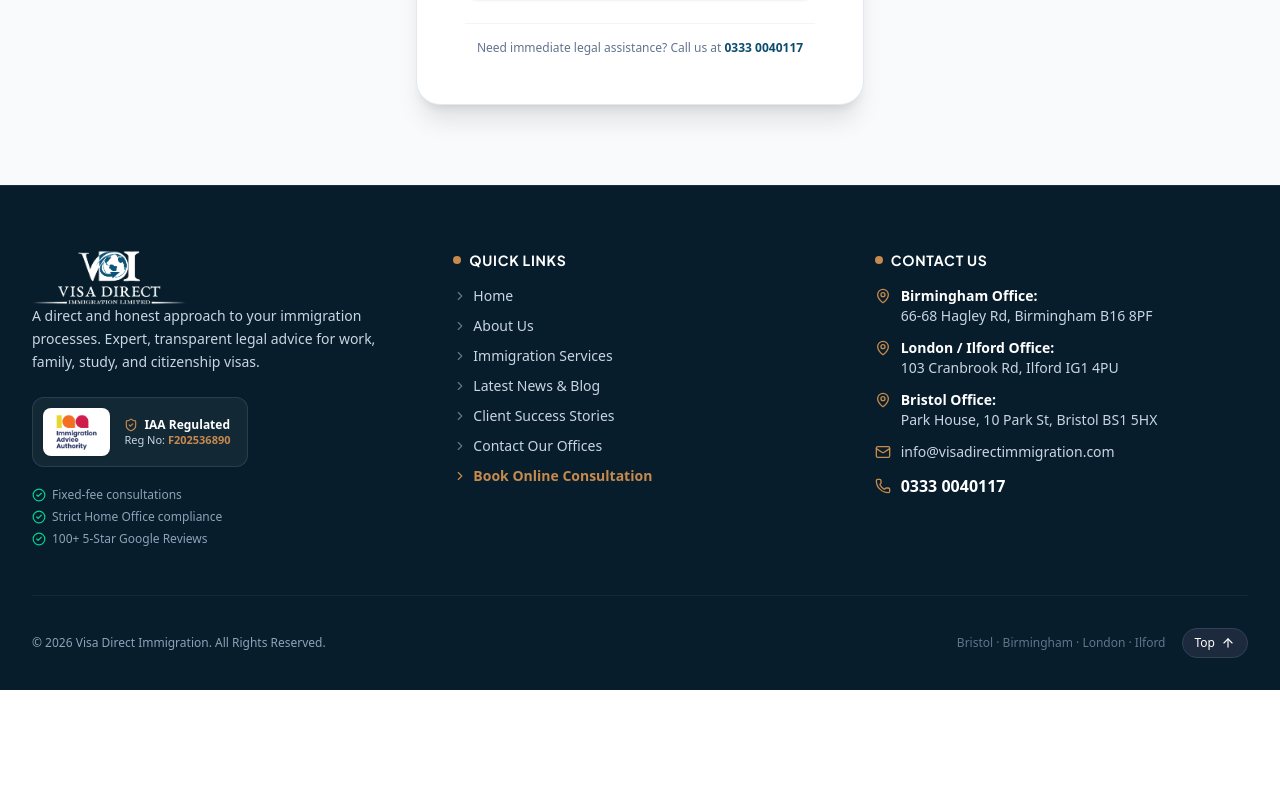
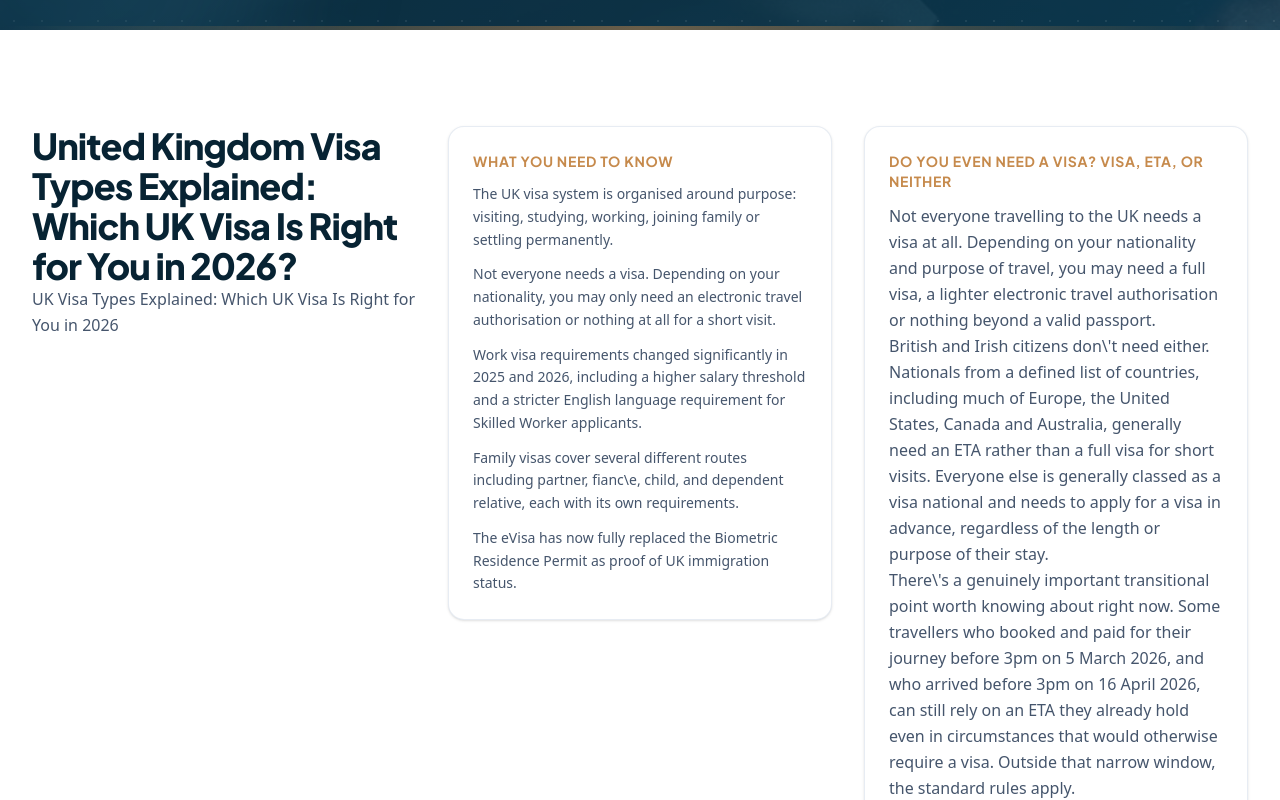
Before and after one commit to farhan-4201/Visa-Direct, a Next.js app: page /uk-visa-types-explained in a window 1280 px wide. Before the commit this address had no page. Shown: the part 620-1420 px from the top of the page. Before the commit the page ends 1310 px from the top, so only its background shows below. Built offline with nearby package versions, Linux system fonts and the light colour scheme.

Commit message:
feat: add UK visa types explained page

```diff
--- /dev/null
+++ b/src/app/uk-visa-types-explained/page.tsx
@@ -0,0 +1,65 @@
+import React from "react";
+import { Metadata } from "next";
+import Link from "next/link";
+import { Award, ArrowRight } from "lucide-react";
+import { PageHeader } from "@/components/ui/PageHeader";
+
+export const metadata: Metadata = {
+  title: "United Kingdom Visa Types: A Complete 2026 Overview",
+  description: "A complete guide to United Kingdom visa types in 2026, covering visit, study, work, family and settlement routes, and how to choose the right one.",
+};
+
+export default function UkVisaTypesExplained() {
+  return (
+    <>
+      <PageHeader
+        title="United Kingdom Visa Types: A Complete 2026 Overview"
+        subtitle="A complete guide to United Kingdom visa types in 2026, covering visit, study, work, family and settlement routes, and how to choose the right one."
+        breadcrumbs={[{ label: "Visa Types" }]}
+      />
+      <section className="py-24 bg-white">
+        <div className="max-w-7xl mx-auto px-4 sm:px-6 lg:px-8">
+          <div className="grid grid-cols-1 lg:grid-cols-3 gap-8">
+            <div>
+              <h2 className="text-3xl sm:text-4xl font-extrabold text-[#072333] tracking-tight">
+                United Kingdom Visa Types Explained: Which UK Visa Is Right for You in 2026?
+              </h2>
+              <p className="text-base text-slate-600 leading-relaxed">
+                UK Visa Types Explained: Which UK Visa Is Right for You in 2026
+              </p>
+            </div>
+            <div>
+              <div className="bg-white rounded-2xl p-6 shadow-sm border border-slate-200/80 hover:border-[#0c4c6d]/30 transition-all duration-300">
+                <h3 className="text-sm font-bold uppercase tracking-wider text-[#c68a4c] mb-3">What You Need to Know</h3>
+                <ul className="space-y-3 text-sm text-slate-600 leading-relaxed">
+                  <li>The UK visa system is organised around purpose: visiting, studying, working, joining family or settling permanently.</li>
+                  <li>Not everyone needs a visa. Depending on your nationality, you may only need an electronic travel authorisation or nothing at all for a short visit.</li>
+                  <li>Work visa requirements changed significantly in 2025 and 2026, including a higher salary threshold and a stricter English language requirement for Skilled Worker applicants.</li>
+                  <li>Family visas cover several different routes including partner, fianc\e, child, and dependent relative, each with its own requirements.</li>
+                  <li>The eVisa has now fully replaced the Biometric Residence Permit as proof of UK immigration status.</li>
+                </ul>
+              </div>
+            </div>
+            <div>
+              <div className="bg-white rounded-2xl p-6 shadow-sm border border-slate-200/80 hover:border-[#0c4c6d]/30 transition-all duration-300">
+                <h3 className="text-sm font-bold uppercase tracking-wider text-[#c68a4c] mb-3">Do You Even Need a Visa? Visa, ETA, or Neither</h3>
+                <p className="text-base text-slate-600 leading-relaxed">
+                  Not everyone travelling to the UK needs a visa at all. Depending on your nationality and purpose of travel, you may need a full visa, a lighter electronic travel authorisation or nothing beyond a valid passport.
+                </p>
+                <p className="text-base text-slate-600 leading-relaxed">
+                  British and Irish citizens don\'t need either. Nationals from a defined list of countries, including much of Europe, the United States, Canada and Australia, generally need an ETA rather than a full visa for short visits. Everyone else is generally classed as a visa national and needs to apply for a visa in advance, regardless of the length or purpose of their stay.
+                </p>
+                <p className="text-base text-slate-600 leading-relaxed">
+                  There\'s a genuinely important transitional point worth knowing about right now. Some travellers who booked and paid for their journey before 3pm on 5 March 2026, and who arrived before 3pm on 16 April 2026, can still rely on an ETA they already hold even in circumstances that would otherwise require a visa. Outside that narrow window, the standard rules apply.
+                </p>
+                <p className="text-base text-slate-600 leading-relaxed">
+                  If you\'re at all unsure which category you fall into, the official check if you need a UK visa tool on GOV.UK is the most reliable way to confirm it before you plan anything further.
+                </p>
+              </div>
+            </div>
+          </div>
+        </div>
+      </section>
+    </>
+  );
+}
```
